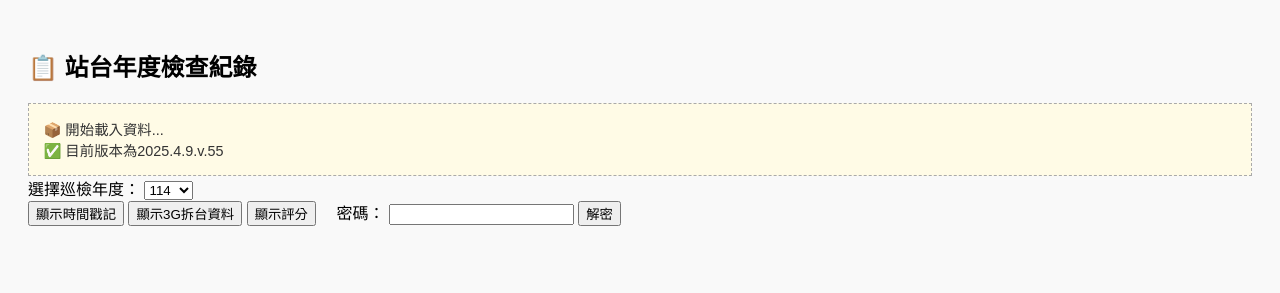
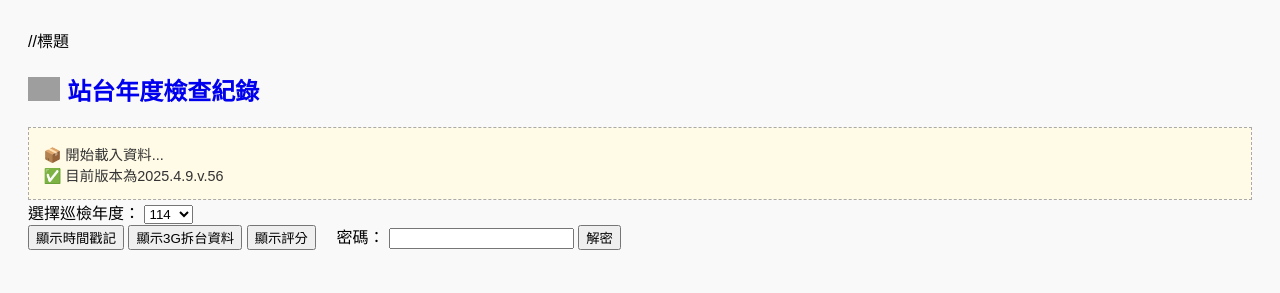
Before and after one commit to svcopcc/cht, a plain HTML site: page index.html in a window 1280 px wide. Drawn offline with nearby package versions, Linux system fonts and the light colour scheme; no server answers; grey boxes are pictures that could not be loaded.

Commit message:
Update index.html

```diff
--- a/index.html
+++ b/index.html
@@ -22,7 +22,14 @@
   </style>
 </head>
 <body>
-<h2>📋 站台年度檢查紀錄</h2>
+  //標題
+<h2>
+  <a href="https://svcopcc.github.io/cht/" target="_blank" style="text-decoration: none; display: inline-flex; align-items: center;">
+    <img src="https://i.imgur.com/bgRG0SJ.png" alt="icon" style="height: 1em; vertical-align: middle; margin-right: 0.3em;">
+    站台年度檢查紀錄
+  </a>
+</h2>
+
 
 <!-- 載入黃色區 -->
 <div id="debug" style="background: #fffbe6; color: #333; padding: 1em; margin-top: 1em; border: 1px dashed #aaa; font-size: 0.9em; white-space: pre-wrap;"></div>
@@ -149,7 +156,7 @@ function buildResl(g) {
 function loadSheet() {
   <!-- 公告區  -->
   logDebug('📦 開始載入資料...');
-  logDebug('✅ 目前版本為2025.4.9.v.55');
+  logDebug('✅ 目前版本為2025.4.9.v.56');
   <!-- #END_公告區  -->
 
   const box = document.getElementById('loadingBox');
```
